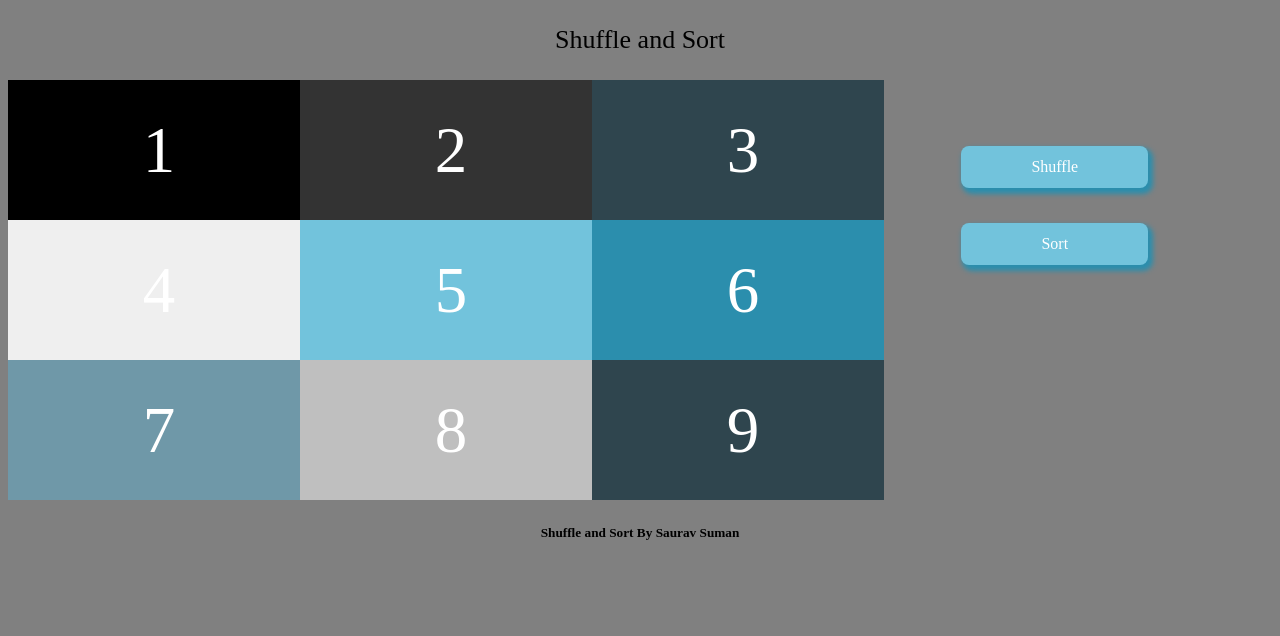
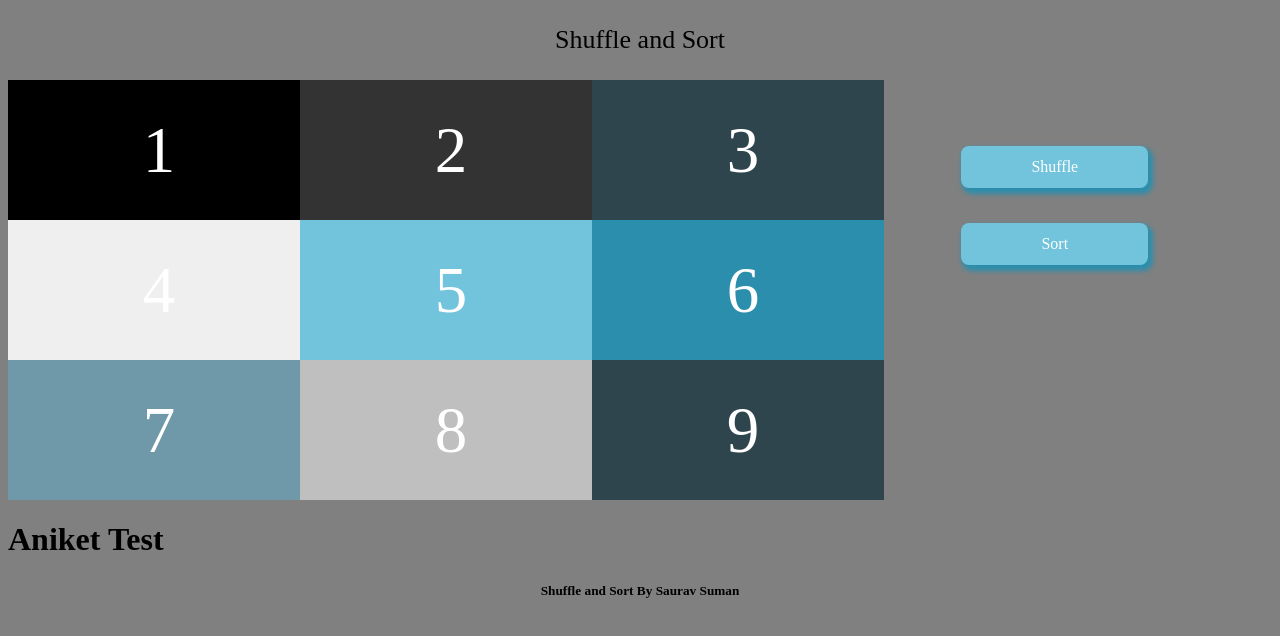
Before and after one commit to ssaurav26/Card-Shuffle, a plain HTML site: page index.html in a window 1280 px wide. Drawn offline with Linux system fonts and the light colour scheme.

Commit message:
Update index.html

```diff
--- a/index.html
+++ b/index.html
@@ -16,7 +16,7 @@
         <div onclick="CardsSort()">Sort</div>
       </div>
     </div>
-
+    <h1>Aniket Test<h2>
     <h5>Shuffle and Sort By Saurav Suman</h5>
 
     <script src="./app.js"></script>
```
